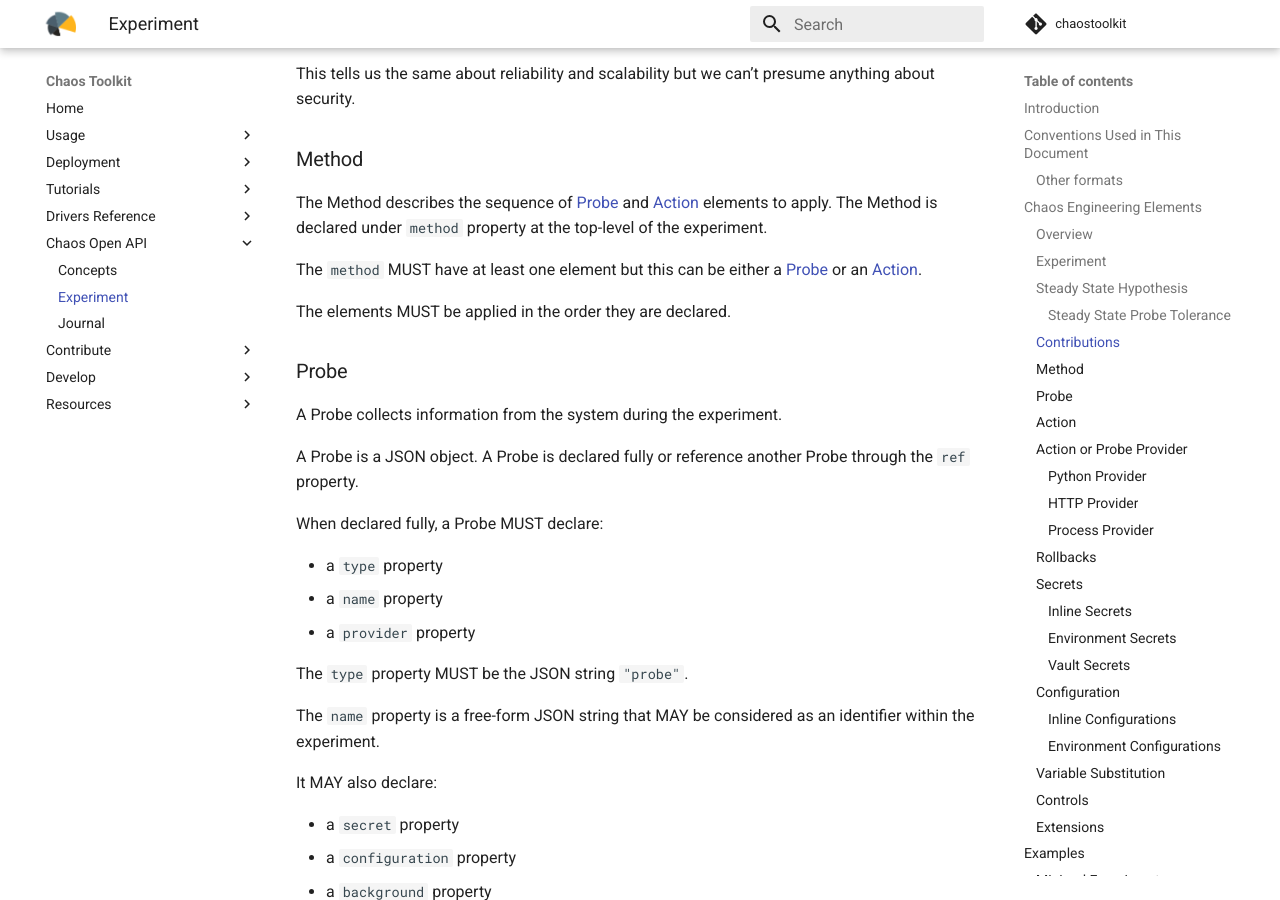
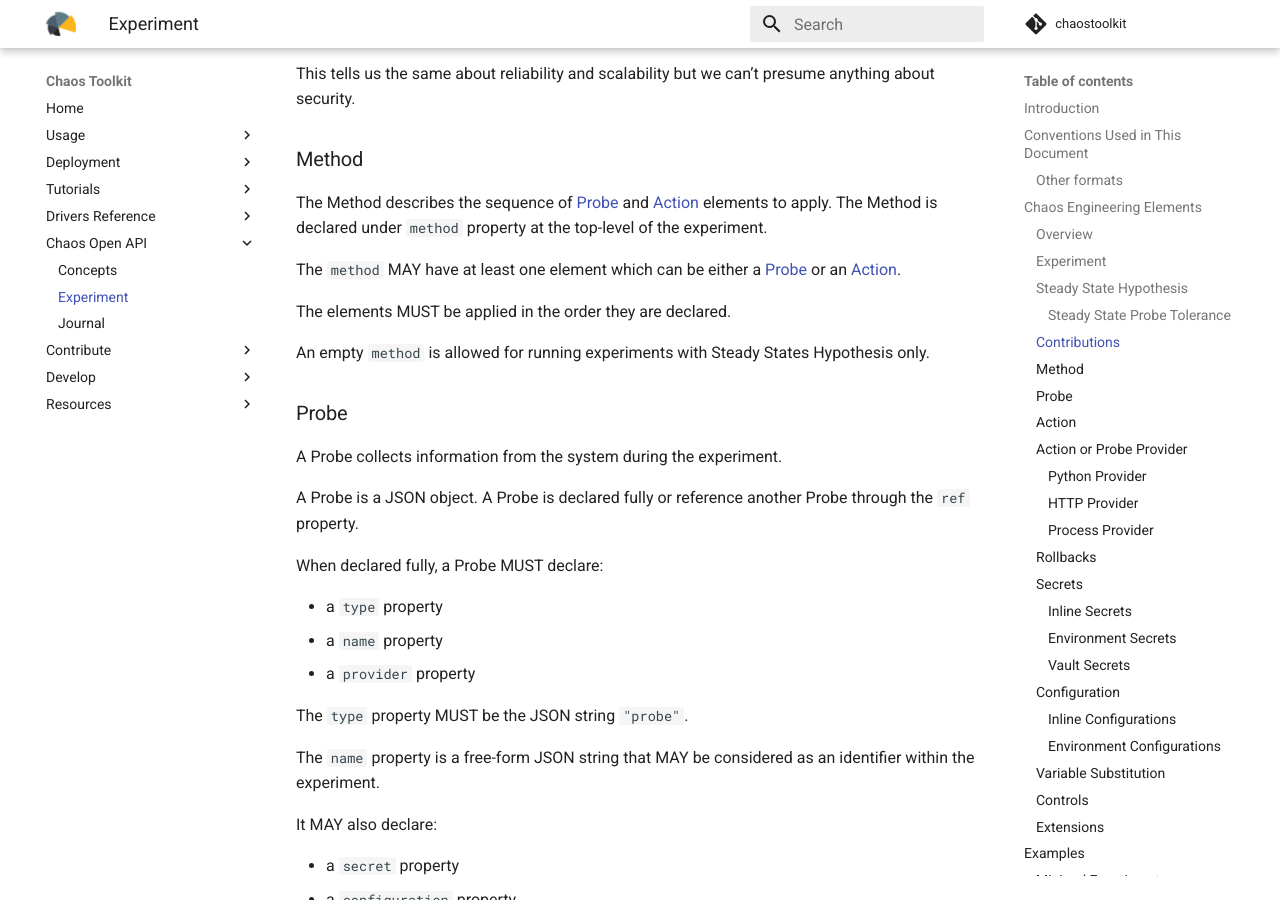
Before and after one commit to chaostoolkit/chaostoolkit-documentation, an MkDocs documentation site: the page built from sources/reference/api/experiment.md, in a window 1280 px wide and 900 px high, scrolled down 6480 px. Built offline with MkDocs 1.6.1 and Material for MkDocs 9.7.7, drawn with Linux system fonts in a browser that asks for light colours; comment, search, counter and statistics services are not loaded.

Commit message:
Updates method definition, an empty method is now supported for SSH-only experiments
Signed-off-by: David Martin <david@chaosiq.io>

```diff
--- a/sources/reference/api/experiment.md
+++ b/sources/reference/api/experiment.md
@@ -346,10 +346,13 @@ The Method describes the sequence of [Probe][pb] and [Action][action] elements
 to apply. The Method is declared under `method` property at the top-level of the
 experiment.
 
-The `method` MUST have at least one element but this can be either a [Probe][pb]
+The `method` MAY have at least one element which can be either a [Probe][pb]
 or an [Action][action].
 
 The elements MUST be applied in the order they are declared.
+
+An empty `method` is allowed for running experiments with
+Steady States Hypothesis only.
 
 ### Probe
 
```
